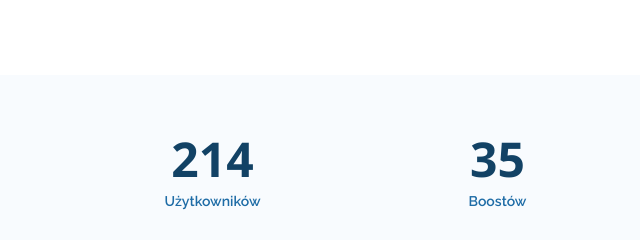
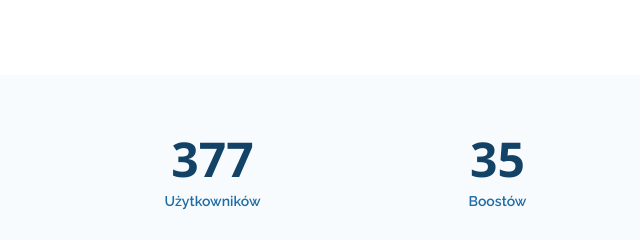
Before and after one commit to lightning-community/main, a plain HTML site: page index.html in a window 1280 px wide. Shown: the part 1500-1740 px from the top of the page, 0-640 px from the left. Drawn offline with nearby package versions, Linux system fonts and the light colour scheme.

Commit message:
Update index.html

```diff
--- a/index.html
+++ b/index.html
@@ -139,7 +139,7 @@
 
           <div class="col-lg-3 col-md-5 col-6 d-md-flex align-items-md-stretch">
             <div class="count-box">
-             <span data-toggle="counter-up">214</span>
+             <span data-toggle="counter-up">377</span>
               <p>Użytkowników</p>
             </div>
           </div>
```
